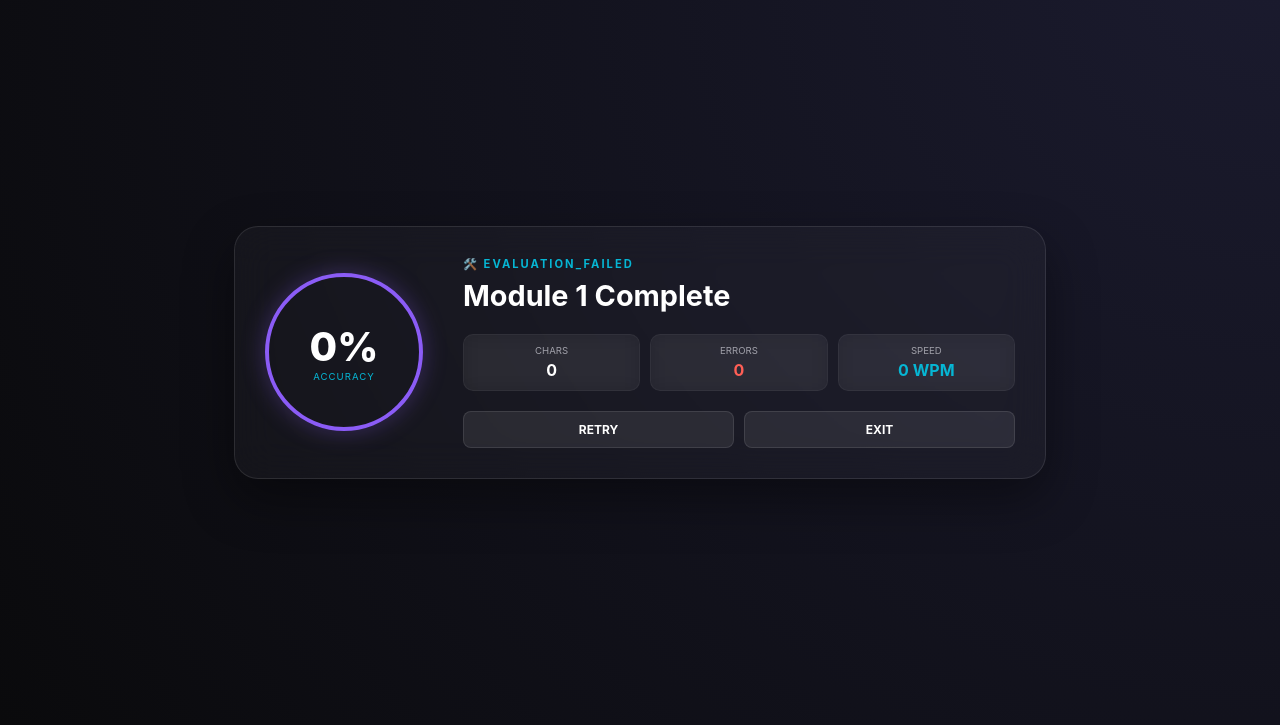
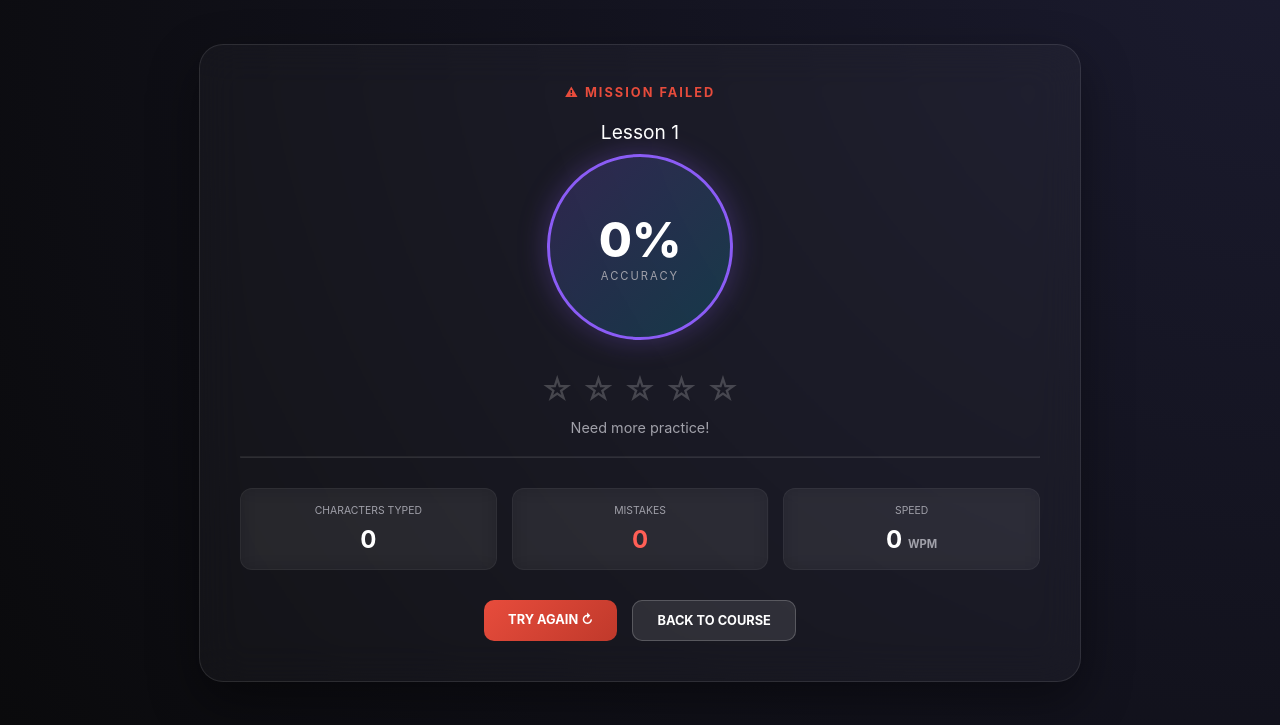
Before and after one commit to khadijah-mahrous/CodeKeys, a Flask app: page /results/1/1 in a window 1280 px wide. Shown: the part 75-800 px from the top of the page. Run offline with Flask 3, Linux system fonts and the light colour scheme.

Commit message:
Refactor result.html for improved layout and styling
Updated styles and structure for result display.

```diff
--- a/templates/result.html
+++ b/templates/result.html
@@ -20,108 +20,139 @@
             display: flex;
             justify-content: center;
             align-items: center;
-            padding-bottom: 20px;
+            padding: 20px;
         }
 
-        /* Narrow and Sleek Panel */
+        /* Glass Panel */
         .result-glass-panel {
             width: 90%;
-            max-width: 750px;
-            padding: 30px;
-            display: flex;
-            gap: 40px;
+            max-width: 800px;
+            padding: 40px;
             background: rgba(255, 255, 255, 0.03) !important;
             backdrop-filter: blur(20px);
             border: 1px solid rgba(255, 255, 255, 0.1);
             border-radius: 24px;
             box-shadow: 0 20px 50px rgba(0,0,0,0.4);
-            align-items: center;
+            text-align: center;
         }
 
-        /* Compact Circular Score */
-        .score-circle-big {
-            width: 150px;
-            height: 150px;
-            border: 4px solid var(--accent-primary);
+        /* Status Header */
+        .status-header {
+            font-size: 0.8rem;
+            letter-spacing: 2px;
+            font-weight: bold;
+            margin-bottom: 20px;
+        }
+
+        .status-pass {
+            color: #2ecc71;
+        }
+
+        .status-fail {
+            color: #e74c3c;
+        }
+
+        /* Big Score Circle */
+        .score-circle {
+            width: 180px;
+            height: 180px;
+            margin: 0 auto 30px;
             border-radius: 50%;
             display: flex;
             flex-direction: column;
             justify-content: center;
             align-items: center;
-            box-shadow: 0 0 25px rgba(139, 92, 246, 0.3);
-            flex-shrink: 0;
+            background: linear-gradient(135deg, rgba(139, 92, 246, 0.2), rgba(6, 182, 212, 0.2));
+            border: 3px solid var(--accent-primary);
+            box-shadow: 0 0 30px rgba(139, 92, 246, 0.3);
         }
 
-        .score-circle-big span {
-            font-size: 2.5rem;
+        .score-percent {
+            font-size: 3rem;
             font-weight: 800;
             color: white;
         }
 
-        /* Content Area */
-        .mission-info {
-            flex: 1;
+        .score-label {
+            font-size: 0.7rem;
+            color: var(--text-dim);
+            letter-spacing: 2px;
         }
 
-        .mission-status-header {
-            font-size: 0.7rem;
-            letter-spacing: 2px;
-            font-weight: bold;
-            color: var(--accent-secondary);
-            margin-bottom: 8px;
+        /* Stars Display */
+        .stars-display {
+            margin: 20px 0;
         }
 
-        .mission-info h1 {
-            font-size: 1.8rem;
-            margin: 0;
-            color: white;
-            line-height: 1.2;
+        .stars {
+            display: inline-flex;
+            gap: 8px;
+            font-size: 2rem;
         }
 
-        /* Compact Stats Grid */
+        .star-filled {
+            color: #fbbf24;
+            text-shadow: 0 0 10px rgba(251, 191, 36, 0.5);
+        }
+
+        .star-empty {
+            color: rgba(255, 255, 255, 0.2);
+        }
+
+        .star-message {
+            margin-top: 10px;
+            font-size: 0.9rem;
+            color: var(--text-dim);
+        }
+
+        /* Stats Grid */
         .stats-grid {
             display: grid;
             grid-template-columns: repeat(3, 1fr);
-            gap: 10px;
-            margin: 20px 0;
+            gap: 15px;
+            margin: 30px 0;
         }
 
         .stat-box {
             background: rgba(255, 255, 255, 0.05);
-            padding: 10px;
-            border-radius: 10px;
-            text-align: center;
+            padding: 15px;
+            border-radius: 12px;
             border: 1px solid rgba(255, 255, 255, 0.05);
         }
 
         .stat-label {
-            font-size: 0.6rem;
+            font-size: 0.65rem;
             color: var(--text-dim);
             text-transform: uppercase;
-            margin-bottom: 4px;
+            margin-bottom: 8px;
         }
 
         .stat-value {
-            font-size: 1rem;
+            font-size: 1.5rem;
             font-weight: bold;
             color: white;
+        }
+
+        .stat-unit {
+            font-size: 0.7rem;
+            color: var(--text-dim);
         }
 
         /* Action Buttons */
         .action-area {
             display: flex;
-            gap: 10px;
-            margin-top: 10px;
+            gap: 15px;
+            justify-content: center;
+            margin-top: 20px;
+            flex-wrap: wrap;
         }
 
         .btn-action {
-            flex: 1;
-            padding: 10px;
-            border-radius: 8px;
+            padding: 12px 24px;
+            border-radius: 10px;
             text-decoration: none;
-            font-size: 0.75rem;
+            font-size: 0.8rem;
             font-weight: bold;
-            text-align: center;
             text-transform: uppercase;
             transition: 0.3s;
         }
@@ -131,15 +162,31 @@
             color: white;
         }
 
-        .btn-secondary {
-            background: rgba(255, 255, 255, 0.08);
+        .btn-retry {
+            background: linear-gradient(135deg, #e74c3c, #c0392b);
             color: white;
-            border: 1px solid rgba(255, 255, 255, 0.1);
+        }
+
+        .btn-dashboard {
+            background: rgba(255, 255, 255, 0.1);
+            color: white;
+            border: 1px solid rgba(255, 255, 255, 0.2);
         }
 
         .btn-action:hover {
             transform: translateY(-2px);
-            filter: brightness(1.2);
+            filter: brightness(1.1);
+        }
+
+        .lesson-title {
+            font-size: 1.2rem;
+            color: var(--text-bright);
+            margin-bottom: 10px;
+        }
+
+        hr {
+            border-color: rgba(255, 255, 255, 0.1);
+            margin: 20px 0;
         }
     </style>
 </head>
@@ -157,44 +204,80 @@
 <div class="result-full-container">
     <div class="result-glass-panel">
 
-        <div class="score-circle-big">
-            <span>{{ accuracy }}%</span>
-            <div style="font-size: 0.6rem; color: var(--accent-secondary); letter-spacing: 1px;">ACCURACY</div>
+        <!-- Status Header -->
+        <div class="status-header">
+            {% if passed %}
+            <span class="status-pass">✓ MISSION COMPLETE</span>
+            {% else %}
+            <span class="status-fail">⚠ MISSION FAILED</span>
+            {% endif %}
         </div>
 
-        <div class="mission-info">
-            <div class="mission-status-header">
-                {% if accuracy >= 70 %}✨ MISSION_SUCCESS{% else %}🛠️ EVALUATION_FAILED{% endif %}
+        <!-- Lesson Title -->
+        <div class="lesson-title">
+            {{ lesson_title }}
         </div>
 
-            <h1>Module {{ lesson_id }} Complete</h1>
+        <!-- Score Circle -->
+        <div class="score-circle">
+            <div class="score-percent">{{ accuracy }}%</div>
+            <div class="score-label">ACCURACY</div>
+        </div>
 
+        <!-- Stars Display -->
+        <div class="stars-display">
+            <div class="stars">
+                {% for i in range(1, 6) %}
+                    {% if i <= stars %}
+                        <span class="star-filled">★</span>
+                    {% else %}
+                        <span class="star-empty">☆</span>
+                    {% endif %}
+                {% endfor %}
+            </div>
+            <div class="star-message">{{ star_message }}</div>
+        </div>
+
+        <hr>
+
+        <!-- Stats Grid -->
         <div class="stats-grid">
             <div class="stat-box">
-                    <div class="stat-label">Chars</div>
+                <div class="stat-label">Characters Typed</div>
                 <div class="stat-value">{{ total_chars }}</div>
             </div>
             <div class="stat-box">
-                    <div class="stat-label">Errors</div>
+                <div class="stat-label">Mistakes</div>
                 <div class="stat-value" style="color: #ff5f56;">{{ mistakes }}</div>
             </div>
             <div class="stat-box">
                 <div class="stat-label">Speed</div>
-                    <div class="stat-value" style="color: var(--accent-secondary);">{{ session.get('last_results', {}).get('wpm', 0) }} WPM</div>
+                <div class="stat-value">{{ wpm }} <span class="stat-unit">WPM</span></div>
             </div>
         </div>
 
+        <!-- Action Buttons -->
         <div class="action-area">
-                {% if accuracy >= 70 %}
-                <a href="/lesson/{{ lang }}/{{ lesson_id + 1 }}" class="btn-action btn-next">Next Module →</a>
+            {% if passed %}
+                {% set next_lesson = lesson_id + 1 %}
+                <a href="/lesson/{{ lang }}/{{ next_lesson }}" class="btn-action btn-next">Next Lesson →</a>
             {% endif %}
-                <a href="/lesson/{{ lang }}/{{ lesson_id }}" class="btn-action btn-secondary">Retry</a>
-                <a href="/dashboard" class="btn-action btn-secondary">Exit</a>
-            </div>
+            <a href="/lesson/{{ lang }}/{{ lesson_id }}" class="btn-action btn-retry">Try Again ↻</a>
+            <a href="/courses/{{ lang }}" class="btn-action btn-dashboard">Back to Course</a>
         </div>
 
     </div>
 </div>
 
+<script>
+    // Debug - log the results
+    console.log("Results page loaded with:", {
+        accuracy: {{ accuracy }},
+        mistakes: {{ mistakes }},
+        total_chars: {{ total_chars }},
+        wpm: {{ wpm }},
+        stars: {{ stars }}
+    });
+</script>
 </body>
 </html>
```
Lines whose indentation alone changed are shown as unchanged.
